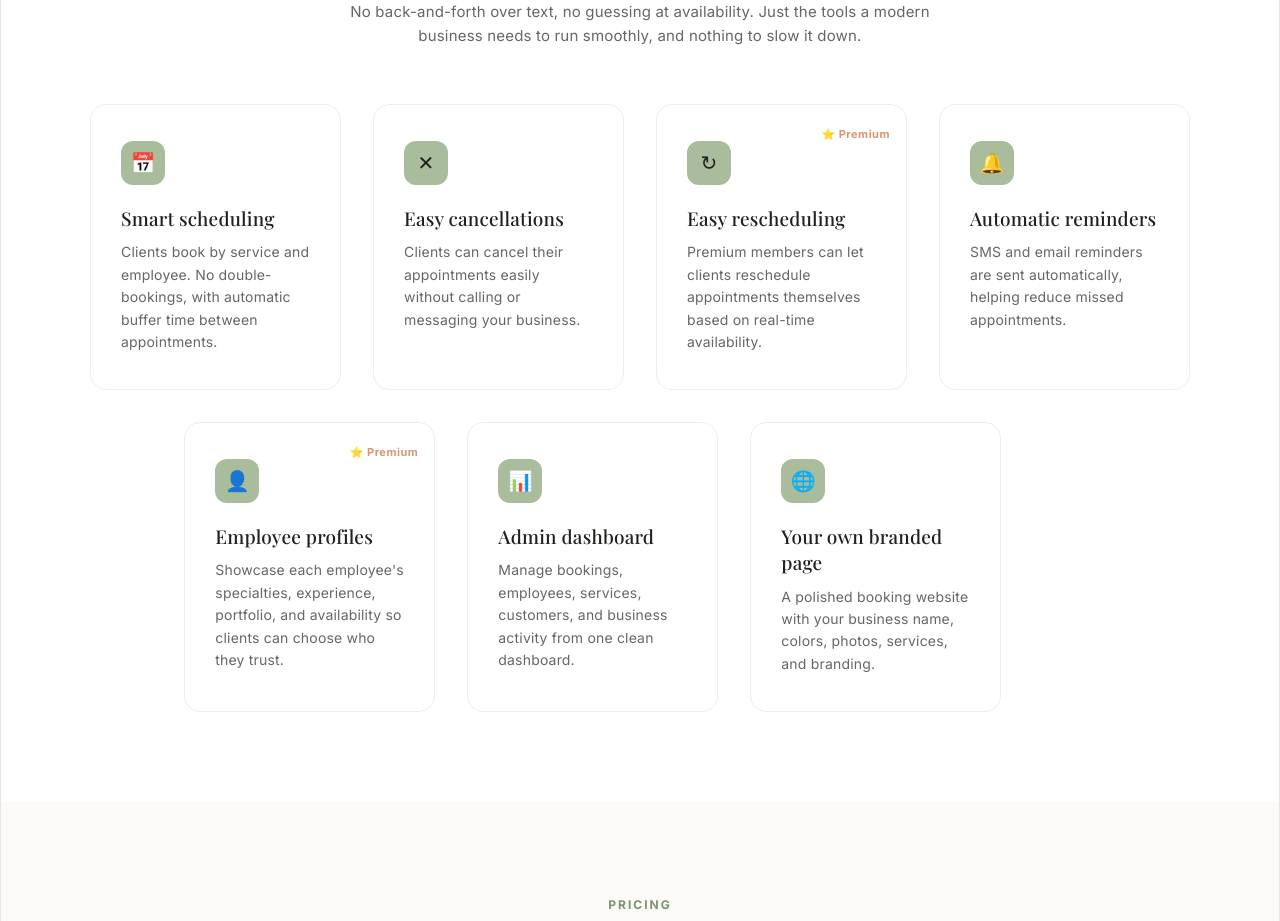
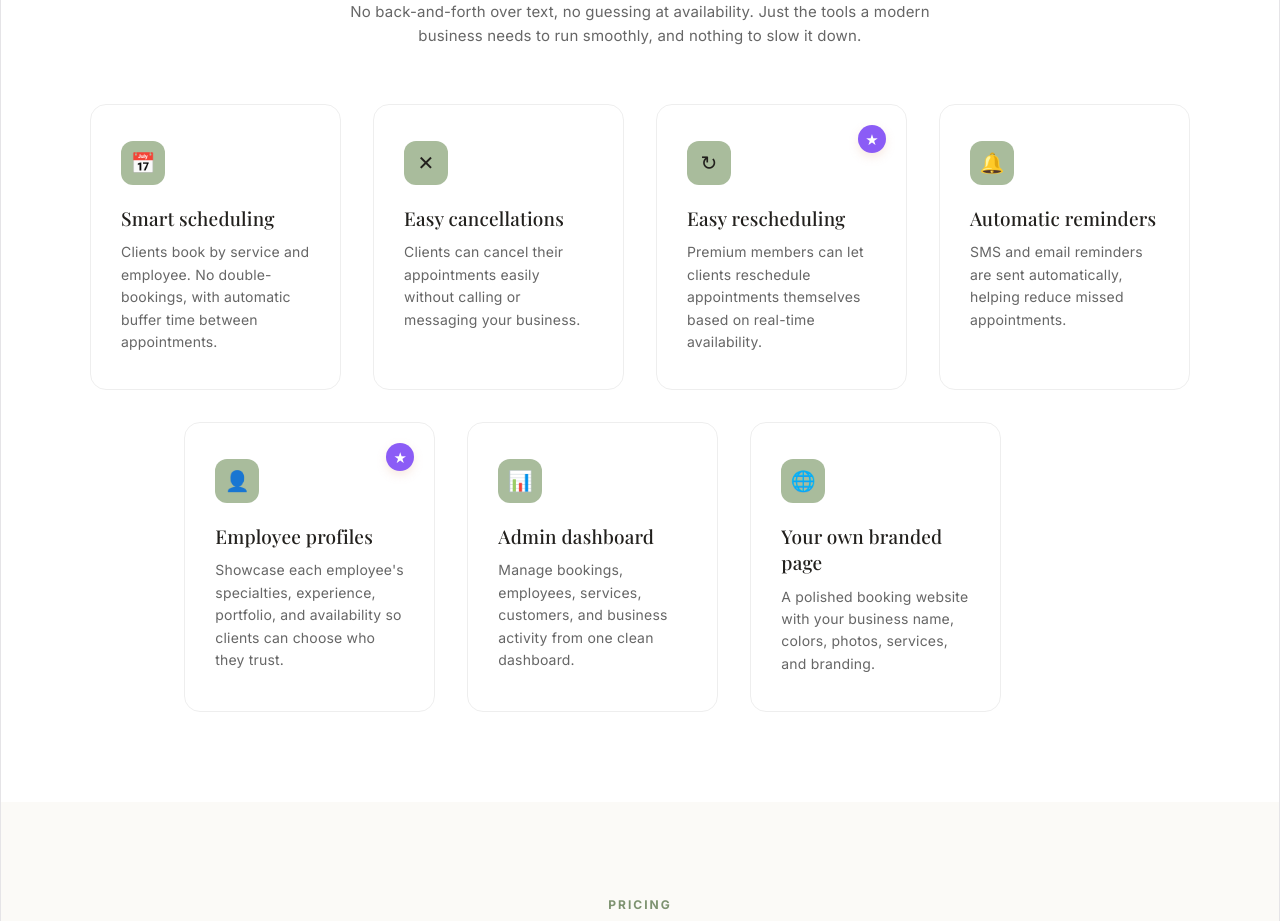
Before and after one commit to ShaikAwaesRazvi/AxiroPortfolio, a React (Vite) app: page / in a window 1280 px wide. Shown: the part 1780-2701 px from the top of the page. Built offline with nearby package versions, Linux system fonts and the light colour scheme.

Commit message:
Star design changed

```diff
--- a/src/components/landing/Features.tsx
+++ b/src/components/landing/Features.tsx
@@ -74,7 +74,7 @@ export default function Features() {
           {FEATURES.map((f) => (
               <div className="feature-card reveal reveal-stagger" key={f.title}>
                   {f.premium && (
-              <div className="feature-premium">⭐ Premium</div>
+                      <div className="premium-badge">★</div>
                   )}
 
                   <div className="feature-icon">{f.icon}</div>
--- a/src/pages/HomePage.css
+++ b/src/pages/HomePage.css
@@ -99,14 +99,29 @@ section { padding: 90px 56px; font-family: 'Inter', sans-serif; color: var(--cha
 .feature-card h3 { font-family: 'Playfair Display', serif; font-weight: 500; font-size: 19px; margin-bottom: 10px; }
 .feature-card p { font-size: 14px; color: #666; line-height: 1.6; }
 
-.feature-premium {
+.premium-badge {
   position: absolute;
-  top: 16px;
-  right: 16px;
-  font-size: 11px;
-  font-weight: 700;
-  color: var(--blush-dark);
-  letter-spacing: 0.5px;
+
+  top: 20px;
+  right: 20px;
+
+  width: 28px;
+  height: 28px;
+
+  border-radius: 50%;
+
+  display: flex;
+  align-items: center;
+  justify-content: center;
+
+  background: rgb(139, 92, 246);
+  color: #ffffff;
+
+  font-size: 15px;
+  line-height: 1;
+
+  box-shadow: 0 4px 10px rgba(227, 169, 138, 0.25);
+  font-family: Arial, sans-serif;
 }
 
 /* ===== How It Works ===== */
```
Lines whose indentation alone changed are shown as unchanged.
